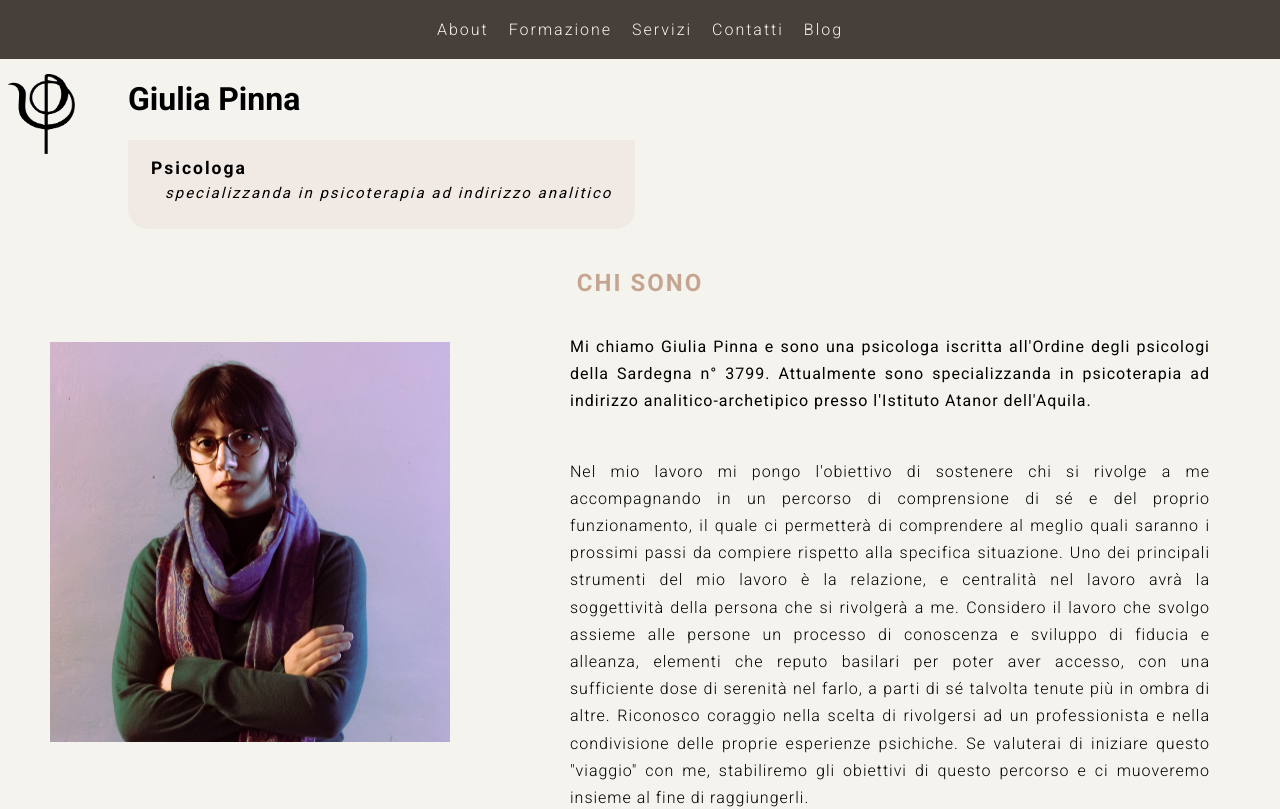
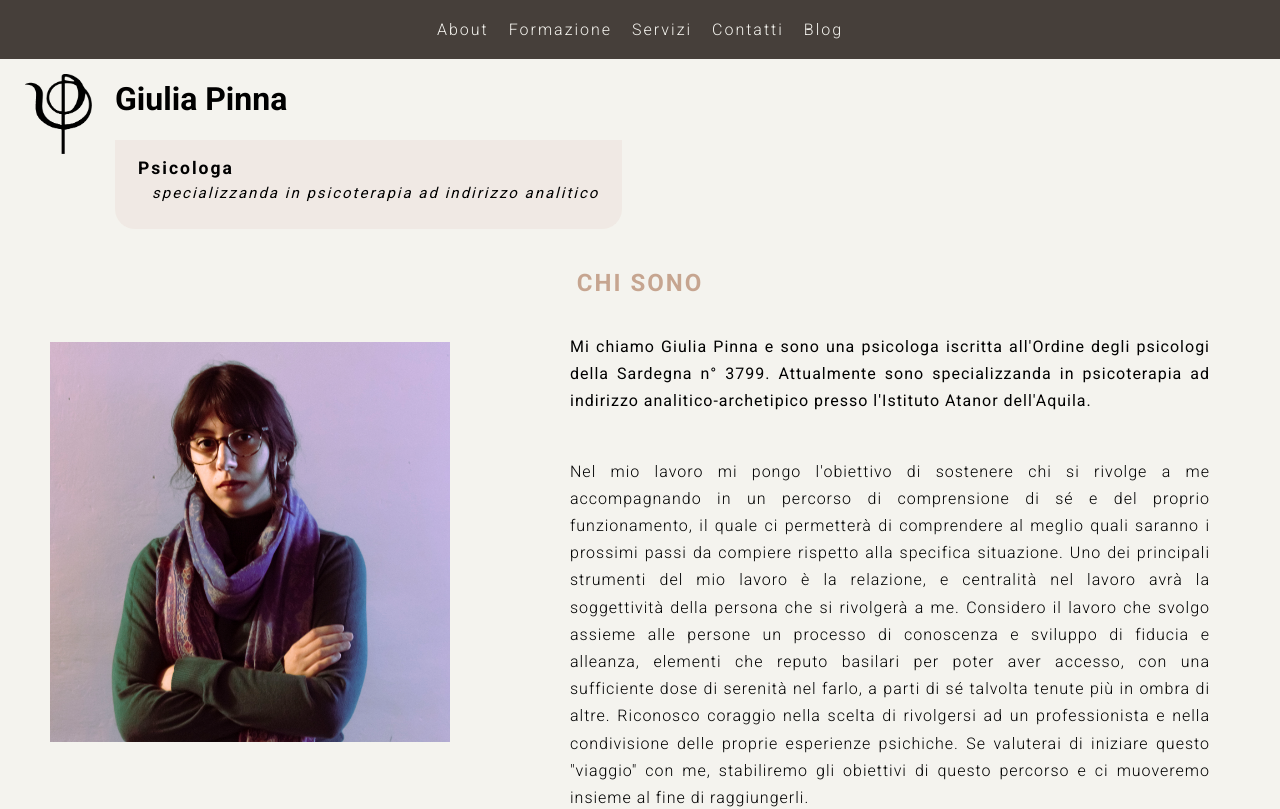
Before and after one commit to stynoap/sitopsy-React, a React (Create React App) app: page / in a window 1280 px wide. Shown: the top 809 px of the page. Built offline with nearby package versions, Linux system fonts and the light colour scheme.

Commit message:
modifica header

```diff
--- a/src/Components/Header/Header.css
+++ b/src/Components/Header/Header.css
@@ -4,9 +4,9 @@
     background-repeat: no-repeat;
     width: 80px;
     height: 80px;
-    margin-right: 40px;
+    margin-right: 10px;
     margin-top: 15px;
-    margin-left: 8px;
+    margin-left: 25px;
 }
 
 .header
```
